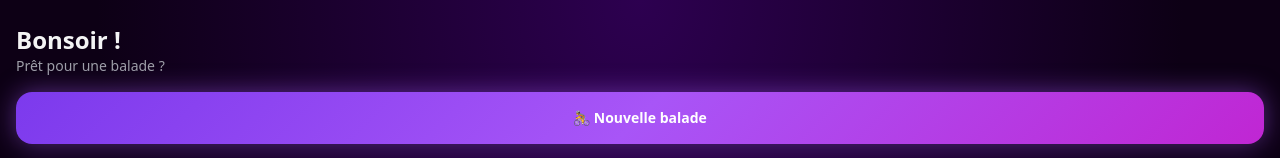
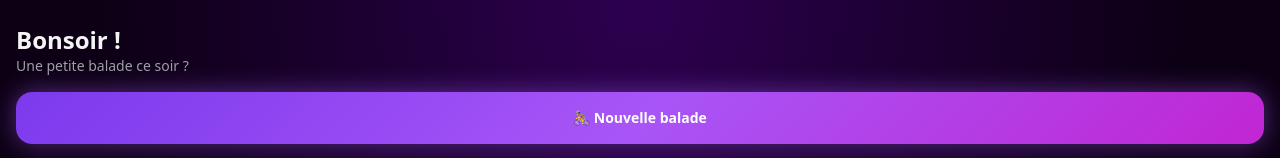
Before and after one commit to K0Konut/Haven, a React (Vite) app: page /#/ in a window 1280 px wide. Shown: the top 158 px of the page. Built offline with nearby package versions, Linux system fonts and the light colour scheme; no server answers.

Commit message:
add dynamic subtitile based on time of day

```diff
--- a/src/features/map/Home.tsx
+++ b/src/features/map/Home.tsx
@@ -25,6 +25,15 @@ function getGreeting(): { text: string; emoji: string } {
   return { text: "Bonne nuit", emoji: "🌙" };
 }
 
+function getSubtitle(): string {
+  const hour = new Date().getHours();
+if (hour >= 5 && hour < 12) return "Prêt pour une balade matinale ?";
+  if (hour >= 12 && hour < 14) return "Une balade après le déjeuner ?";
+  if (hour >= 14 && hour < 18) return "Prêt pour une balade ?";
+  if (hour >= 18 && hour < 22) return "Une petite balade ce soir ?";
+  return "Une balade nocturne ?";
+}
+
 
 export default function Home() {
   const navigate = useNavigate();
@@ -39,7 +48,7 @@ export default function Home() {
     <section className="space-y-4">
       <header>
       <h2 className="text-2xl font-bold"> {greeting.text} !</h2>
-        <p className="text-sm text-zinc-400">Prêt pour une balade ?</p>
+        <p className="text-sm text-zinc-400">{getSubtitle()}</p>
       </header>
 
       <button
```
